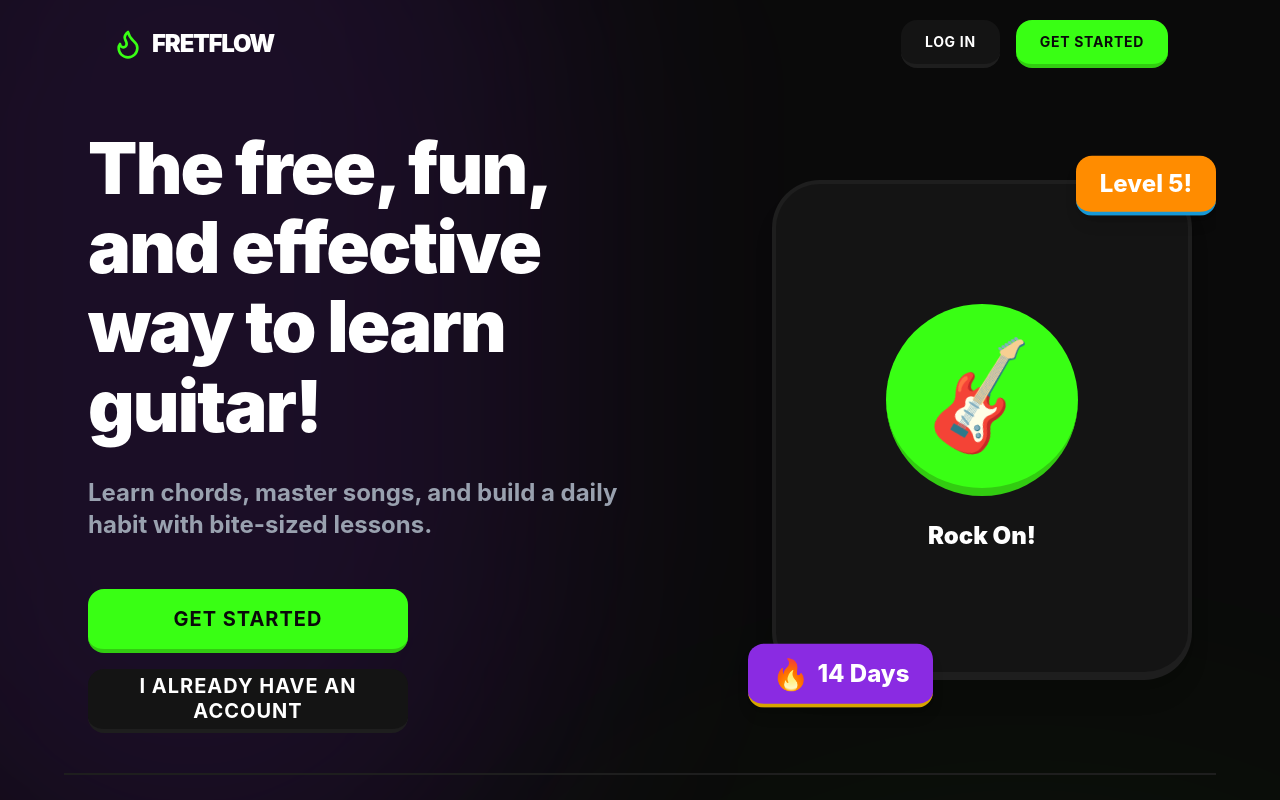
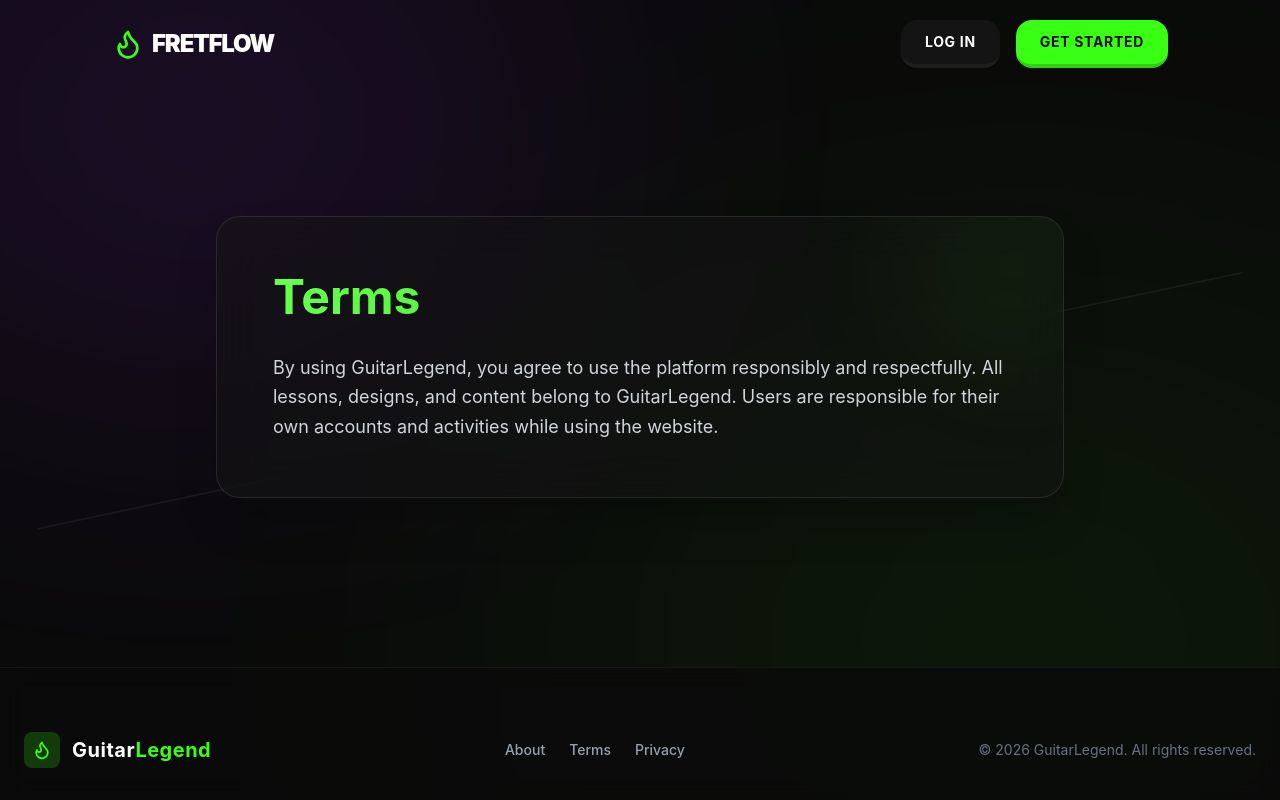
Before and after one commit to ravanaliyev/FretFlow, a React (Vite) app: page /terms in a window 1280 px wide. Before the commit this address led to /. Shown: the top 800 px of the page. Built offline with nearby package versions, Linux system fonts and the light colour scheme.

Commit message:
Add Terms and Privacy pages

```diff
--- a/src/App.tsx
+++ b/src/App.tsx
@@ -5,7 +5,8 @@ const LandingPage = lazy(() => import('./screens/landing/LandingPage'));
 const LoginPage = lazy(() => import('./screens/login/LoginPage'));
 const Dashboard = lazy(() => import('./screens/dashboard/Dashboard'));
 const AboutPage = lazy(() => import('./screens/landing/AboutPage'));
-
+const TermsPage = lazy(() => import('./screens/landing/TermsPage'));
+const PrivacyPage = lazy(() => import('./screens/landing/PrivacyPage'));
 const LoadingSpinner = () => (
   <div className="min-h-screen bg-dark-900 flex items-center justify-center">
     <div className="w-12 h-12 border-4 border-primary-500 border-t-transparent rounded-full animate-spin"></div>
@@ -19,6 +20,8 @@ function App() {
         <Routes>
           <Route path="/" element={<LandingPage />} />
           <Route path="/about" element={<AboutPage />} />
+          <Route path="/terms" element={<TermsPage />} />
+          <Route path="/privacy" element={<PrivacyPage />} />
           <Route path="/login" element={<LoginPage />} />
           <Route path="/dashboard/*" element={<Dashboard />} />
           <Route path="*" element={<Navigate to="/" replace />} />
--- a/src/screens/landing/Footer.tsx
+++ b/src/screens/landing/Footer.tsx
@@ -15,8 +15,8 @@ const Footer: React.FC = () => {
 
         <div className="flex flex-wrap justify-center gap-6 text-sm text-gray-400 font-medium">
           <Link to="/about" className="hover:text-primary-500 transition-colors">About</Link>
-          <a href="#" className="hover:text-primary-500 transition-colors">Terms</a>
-          <a href="#" className="hover:text-primary-500 transition-colors">Privacy</a>
+          <Link to="/terms" className="hover:text-primary-500 transition-colors">Terms</Link>
+          <Link to="/privacy" className="hover:text-primary-500 transition-colors">Privacy</Link>
         </div>
 
         <p className="text-sm text-gray-500">
--- /dev/null
+++ b/src/screens/landing/PrivacyPage.tsx
@@ -0,0 +1,33 @@
+import { motion } from 'framer-motion';
+import AnimatedBackground from './AnimatedBackground';
+import Navbar from './Navbar';
+import Footer from './Footer';
+
+const PrivacyPage: React.FC = () => {
+  return (
+    <div className="min-h-screen bg-dark-900 overflow-x-hidden font-sans text-white relative flex flex-col">
+      <AnimatedBackground />
+      <Navbar />
+
+      <main className="relative z-10 max-w-4xl mx-auto px-6 pt-32 pb-20 flex-grow w-full">
+        <div className="bg-dark-800/50 backdrop-blur-xl border border-white/10 rounded-3xl p-8 md:p-14 shadow-2xl relative overflow-hidden group hover:border-primary-500/30 transition-all duration-500">
+          <div className="absolute top-0 right-0 -mr-20 -mt-20 w-64 h-64 bg-primary-500/10 rounded-full blur-3xl opacity-50 group-hover:opacity-100 transition-opacity duration-700"></div>
+
+          <h1 className="text-4xl md:text-5xl font-bold mb-8 text-transparent bg-clip-text bg-gradient-to-r from-primary-400 to-primary-600">
+            Privacy
+          </h1>
+
+          <div className="space-y-6 text-lg text-gray-300 leading-relaxed relative z-10">
+            <p>
+              GuitarLegend respects your privacy. Basic account information and progress data may be stored to improve your experience. Your personal information will never be sold or shared without permission.
+            </p>
+          </div>
+        </div>
+      </main>
+
+      <Footer />
+    </div>
+  );
+};
+
+export default PrivacyPage;
--- /dev/null
+++ b/src/screens/landing/TermsPage.tsx
@@ -0,0 +1,33 @@
+import { motion } from 'framer-motion';
+import AnimatedBackground from './AnimatedBackground';
+import Navbar from './Navbar';
+import Footer from './Footer';
+
+const TermsPage: React.FC = () => {
+  return (
+    <div className="min-h-screen bg-dark-900 overflow-x-hidden font-sans text-white relative flex flex-col">
+      <AnimatedBackground />
+      <Navbar />
+
+      <main className="relative z-10 max-w-4xl mx-auto px-6 pt-32 pb-20 flex-grow w-full">
+        <div className="bg-dark-800/50 backdrop-blur-xl border border-white/10 rounded-3xl p-8 md:p-14 shadow-2xl relative overflow-hidden group hover:border-primary-500/30 transition-all duration-500">
+          <div className="absolute top-0 right-0 -mr-20 -mt-20 w-64 h-64 bg-primary-500/10 rounded-full blur-3xl opacity-50 group-hover:opacity-100 transition-opacity duration-700"></div>
+
+          <h1 className="text-4xl md:text-5xl font-bold mb-8 text-transparent bg-clip-text bg-gradient-to-r from-primary-400 to-primary-600">
+            Terms
+          </h1>
+
+          <div className="space-y-6 text-lg text-gray-300 leading-relaxed relative z-10">
+            <p>
+              By using GuitarLegend, you agree to use the platform responsibly and respectfully. All lessons, designs, and content belong to GuitarLegend. Users are responsible for their own accounts and activities while using the website.
+            </p>
+          </div>
+        </div>
+      </main>
+
+      <Footer />
+    </div>
+  );
+};
+
+export default TermsPage;
```
Also changed, not shown: 2 other files (tests, documents, lock files or other folders).
